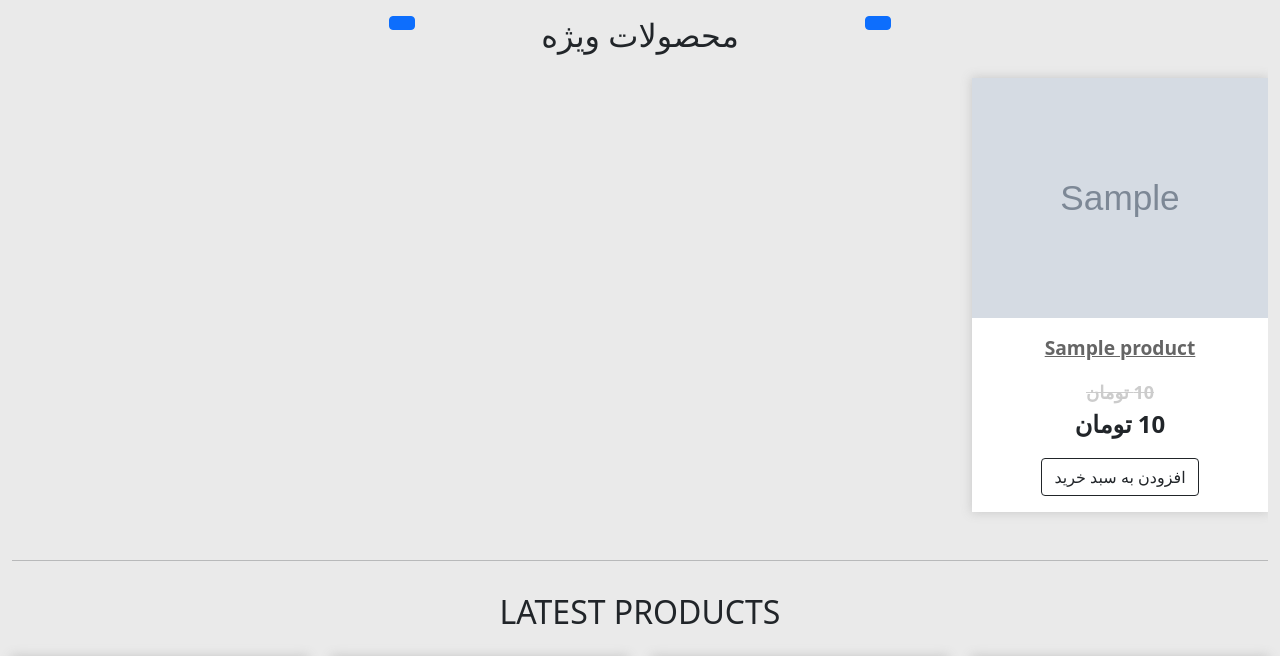
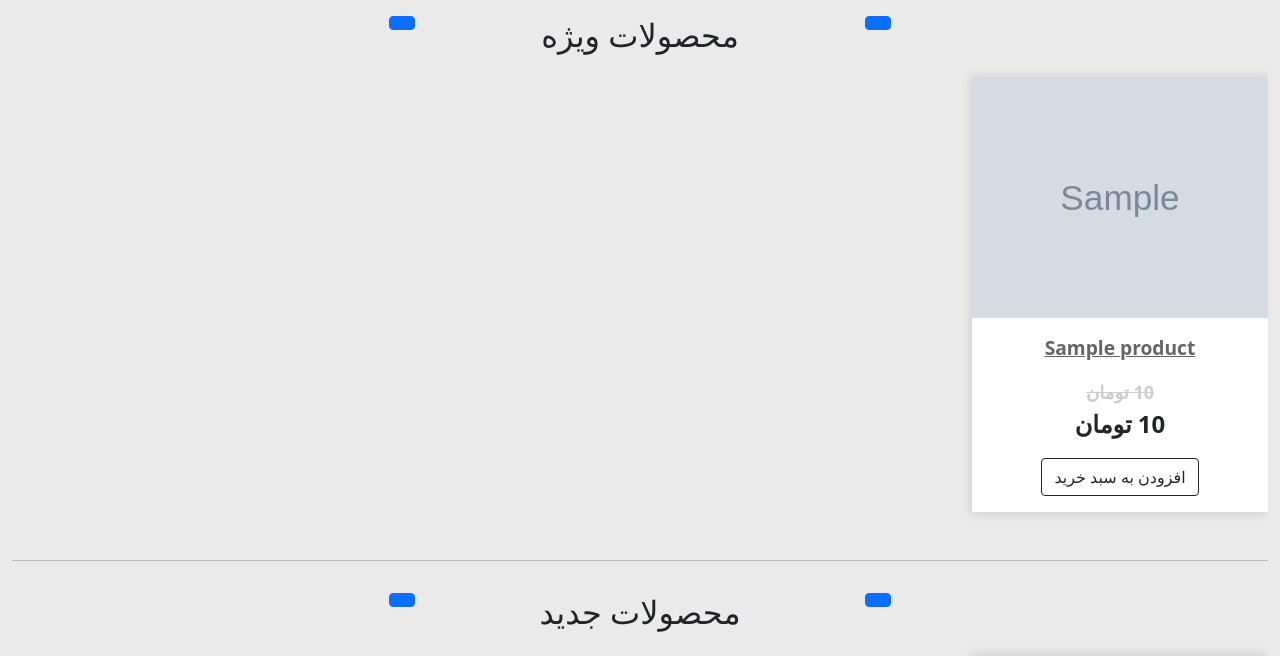
Before and after one commit to jvdi/online-store, a Django app: page / in a window 1280 px wide. Shown: the part 1196-1852 px from the top of the page. Run offline with Django 3.2, Linux system fonts and the light colour scheme; tables that the repository leaves empty hold one stand-in row (values such as "Sample post"); grey boxes marked "Sample" are stand-in pictures; some libraries are stand-ins or nearby versions; grey boxes are pictures that could not be loaded.

Commit message:
Tranlate to farsi and add more dynamic content

```diff
--- a/shop/templates/shop/index.html
+++ b/shop/templates/shop/index.html
@@ -39,7 +39,7 @@
 <div class="col-12 py-3">
     <div class="row">
         <div dir="ltr" class="col-4">
-            <a class="btn btn-primary mb-3" href="#carouselExampleIndicators2" role="button" data-bs-slide="next">
+            <a class="btn btn-primary mb-3" href="#carousel-featured_products" role="button" data-bs-slide="next">
                 <i class="fa fa-arrow-right"></i>
             </a>
         </div>
@@ -47,13 +47,13 @@
             <h2>محصولات ویژه</h2>
         </div>
         <div class="col-4">
-            <a class="btn btn-primary mb-3 mr-1" href="#carouselExampleIndicators2" role="button" data-bs-slide="prev">
+            <a class="btn btn-primary mb-3 mr-1" href="#carousel-featured_products" role="button" data-bs-slide="prev">
                 <i class="fa fa-arrow-left"></i>
             </a>
         </div>
     </div>
     <div class="col-12">
-    <div id="carouselExampleIndicators2" class="carousel slide" data-ride="carousel">
+    <div id="carousel-featured_products" class="carousel slide" data-ride="carousel">
     <div class="carousel-inner">
 
         <div class="carousel-item active">
@@ -75,12 +75,12 @@
                 <div class="row h-100">
                     <div class="col-12 p-0 mb-3">
                         <a href="#">
-                            <img id="img-id{{ forloop.counter }}" src="{{ data.image.url }}" class="img-fluid" >
+                            <img id="img-id-featured_products{{ forloop.counter }}" src="{{ data.image.url }}" class="img-fluid" >
                             <script>
-                                var img = document.getElementById("img-id{{ forloop.counter }}");
+                                var img = document.getElementById("img-id-featured_products{{ forloop.counter }}");
                                 var attr = img.getAttributeNode("src").value;
                                 var custom_src = attr.replace("/mysite/shop/static/","/static/");
-                                document.getElementById("img-id{{ forloop.counter }}").src = custom_src;
+                                document.getElementById("img-id-featured_products{{ forloop.counter }}").src = custom_src;
                             </script>
                         </a>
                     </div>
@@ -123,270 +123,184 @@
 </div>
 
 <!-- Latest Product -->
-<div class="col-12">
-    <div class="row">
 <div class="col-12 py-3">
     <div class="row">
-                <div class="col-12 text-center text-uppercase">
-                    <h2>Latest Products</h2>
+        <div dir="ltr" class="col-4">
+            <a class="btn btn-primary mb-3" href="#carousel-latest_product" role="button" data-bs-slide="next">
+                <i class="fa fa-arrow-right"></i>
+            </a>
+        </div>
+        <div class="col-4 text-center">
+            <h2>محصولات جدید</h2>
+        </div>
+        <div class="col-4">
+            <a class="btn btn-primary mb-3 mr-1" href="#carousel-latest_product" role="button" data-bs-slide="prev">
+                <i class="fa fa-arrow-left"></i>
+            </a>
         </div>
     </div>
+    <div class="col-12">
+    <div id="carousel-latest_product" class="carousel slide" data-ride="carousel">
+    <div class="carousel-inner">
+
+        <div class="carousel-item active">
         <div class="row">
 
-                <!-- Product -->
+        {% for data in product %}
+        {% if forloop.counter|divisibleby:5 %}
+
+        </div>
+        </div>
+
+        <div class="carousel-item">
+        <div class="row">
+
+        {% endif %}
+        <!-- Product {{ forloop.counter }} -->
         <div class="col-lg-3 col-sm-6 my-3">
             <div class="col-12 bg-white text-center h-100 product-item">
-                        <span class="new">New</span>
                 <div class="row h-100">
                     <div class="col-12 p-0 mb-3">
-                                <a href="product.html">
-                                    <img src="{% static 'shop/images/image-1.jpg' %}" class="img-fluid">
+                        <a href="#">
+                            <img id="img-id-latest_product{{ forloop.counter }}" src="{{ data.image.url }}" class="img-fluid" >
+                            <script>
+                                var img = document.getElementById("img-id-latest_product{{ forloop.counter }}");
+                                var attr = img.getAttributeNode("src").value;
+                                var custom_src = attr.replace("/mysite/shop/static/","/static/");
+                                document.getElementById("img-id-latest_product{{ forloop.counter }}").src = custom_src;
+                            </script>
                         </a>
                     </div>
                     <div class="col-12 mb-3">
-                                <a href="product.html" class="product-name">Sony Alpha DSLR Camera</a>
+                        <a href="product.html" class="product-name">{{ data.name }}</a>
                     </div>
                     <div class="col-12 mb-3">
                         <span class="product-price-old">
-                                    $500
+                        {% if data.price_old is null %}
+                        {% else %}
+                            {{ data.price_old }} تومان
+                        {% endif %}
                         </span>
                         <br>
                         <span class="product-price">
-                                    $500
+                            {{ data.price }} تومان
                         </span>
                     </div>
                     <div class="col-12 mb-3 align-self-end">
-                                <button class="btn btn-outline-dark" type="button"><i class="fas fa-cart-plus mr-2"></i>Add to cart</button>
+                        <button class="btn btn-outline-dark" type="button"><i class="fas fa-cart-plus mr-2"></i>افزودن به سبد خرید</button>
                     </div>
                 </div>
             </div>
         </div>
-                <!-- Product -->
+        <!-- Product {{ forloop.counter }} - end-->
+        {% endfor %}
 
-                <!-- Product -->
-                <div class="col-lg-3 col-sm-6 my-3">
-                    <div class="col-12 bg-white text-center h-100 product-item">
-                        <span class="new">New</span>
-                        <div class="row h-100">
-                            <div class="col-12 p-0 mb-3">
-                                <a href="product.html">
-                                    <img src="{% static 'shop/images/image-2.jpg' %}" class="img-fluid">
-                                </a>
-                            </div>
-                            <div class="col-12 mb-3">
-                                <a href="product.html" class="product-name">Optoma 4K HDR Projector</a>
-                            </div>
-                            <div class="col-12 mb-3">
-                                <span class="product-price">
-                                    $1,500
-                                </span>
-                            </div>
-                            <div class="col-12 mb-3 align-self-end">
-                                <button class="btn btn-outline-dark" type="button"><i class="fas fa-cart-plus mr-2"></i>Add to cart</button>
         </div>
         </div>
-                    </div>
-                </div>
-                <!-- Product -->
-
-                <!-- Product -->
-                <div class="col-lg-3 col-sm-6 my-3">
-                    <div class="col-12 bg-white text-center h-100 product-item">
-                        <span class="new">New</span>
-                        <div class="row h-100">
-                            <div class="col-12 p-0 mb-3">
-                                <a href="product.html">
-                                    <img src="{% static 'shop/images/image-3.jpg' %}" class="img-fluid">
-                                </a>
-                            </div>
-                            <div class="col-12 mb-3">
-                                <a href="product.html" class="product-name">HP Envy Specter 360</a>
-                            </div>
-                            <div class="col-12 mb-3">
-                                <div class="product-price-old">
-                                    $2,800
-                                </div>
-                                <span class="product-price">
-                                    $2,500
-                                </span>
-                            </div>
-                            <div class="col-12 mb-3 align-self-end">
-                                <button class="btn btn-outline-dark" type="button"><i class="fas fa-cart-plus mr-2"></i>Add to cart</button>
-                            </div>
-                        </div>
-                    </div>
-                </div>
-                <!-- Product -->
-
-                <!-- Product -->
-                <div class="col-lg-3 col-sm-6 my-3">
-                    <div class="col-12 bg-white text-center h-100 product-item">
-                        <span class="new">New</span>
-                        <div class="row h-100">
-                            <div class="col-12 p-0 mb-3">
-                                <a href="product.html">
-                                    <img src="{% static 'shop/images/image-4.jpg' %}" class="img-fluid">
-                                </a>
-                            </div>
-                            <div class="col-12 mb-3">
-                                <a href="product.html" class="product-name">Dell Alienware Area 51</a>
-                            </div>
-                            <div class="col-12 mb-3">
-                                <span class="product-price">
-                                    $4,500
-                                </span>
-                            </div>
-                            <div class="col-12 mb-3 align-self-end">
-                                <button class="btn btn-outline-dark" type="button"><i class="fas fa-cart-plus mr-2"></i>Add to cart</button>
-                            </div>
-                        </div>
-                    </div>
-                </div>
-                <!-- Product -->
 
     </div>
     </div>
     </div>
+
 </div>
-<!-- Latest Products -->
+<!-- Latest Products - end -->
 
 <div class="col-12">
     <hr>
 </div>
 
 <!-- Top Selling Products -->
-<div class="col-12">
-    <div class="row">
 <div class="col-12 py-3">
     <div class="row">
-                <div class="col-12 text-center text-uppercase">
-                    <h2>Top Selling Products</h2>
+        <div dir="ltr" class="col-4">
+            <a class="btn btn-primary mb-3" href="#carousel-top_selling_products" role="button" data-bs-slide="next">
+                <i class="fa fa-arrow-right"></i>
+            </a>
+        </div>
+        <div class="col-4 text-center">
+            <h2>محصولات پرفروش</h2>
+        </div>
+        <div class="col-4">
+            <a class="btn btn-primary mb-3 mr-1" href="#carousel-top_selling_products" role="button" data-bs-slide="prev">
+                <i class="fa fa-arrow-left"></i>
+            </a>
         </div>
     </div>
+    <div class="col-12">
+    <div id="carousel-top_selling_products" class="carousel slide" data-ride="carousel">
+    <div class="carousel-inner">
+
+        <div class="carousel-item active">
         <div class="row">
 
-                <!-- Product -->
+        {% for data in product %}
+        {% if forloop.counter|divisibleby:5 %}
+
+        </div>
+        </div>
+
+        <div class="carousel-item">
+        <div class="row">
+
+        {% endif %}
+        <!-- Product {{ forloop.counter }} -->
         <div class="col-lg-3 col-sm-6 my-3">
             <div class="col-12 bg-white text-center h-100 product-item">
                 <div class="row h-100">
                     <div class="col-12 p-0 mb-3">
-                                <a href="product.html">
-                                    <img src="{% static 'shop/images/image-1.jpg' %}" class="img-fluid">
+                        <a href="#">
+                            <img id="img-id-top_selling_products{{ forloop.counter }}" src="{{ data.image.url }}" class="img-fluid" >
+                            <script>
+                                var img = document.getElementById("img-id-top_selling_products{{ forloop.counter }}");
+                                var attr = img.getAttributeNode("src").value;
+                                var custom_src = attr.replace("/mysite/shop/static/","/static/");
+                                document.getElementById("img-id-top_selling_products{{ forloop.counter }}").src = custom_src;
+                            </script>
                         </a>
                     </div>
                     <div class="col-12 mb-3">
-                                <a href="product.html" class="product-name">Sony Alpha DSLR Camera</a>
+                        <a href="product.html" class="product-name">{{ data.name }}</a>
                     </div>
                     <div class="col-12 mb-3">
                         <span class="product-price-old">
-                                    $500
+                        {% if data.price_old is null %}
+                        {% else %}
+                            {{ data.price_old }} تومان
+                        {% endif %}
                         </span>
                         <br>
                         <span class="product-price">
-                                    $500
+                            {{ data.price }} تومان
                         </span>
                     </div>
                     <div class="col-12 mb-3 align-self-end">
-                                <button class="btn btn-outline-dark" type="button"><i class="fas fa-cart-plus mr-2"></i>Add to cart</button>
+                        <button class="btn btn-outline-dark" type="button"><i class="fas fa-cart-plus mr-2"></i>افزودن به سبد خرید</button>
                     </div>
                 </div>
             </div>
         </div>
-                <!-- Product -->
+        <!-- Product {{ forloop.counter }} - end-->
+        {% endfor %}
 
-                <!-- Product -->
-                <div class="col-lg-3 col-sm-6 my-3">
-                    <div class="col-12 bg-white text-center h-100 product-item">
-                        <div class="row h-100">
-                            <div class="col-12 p-0 mb-3">
-                                <a href="product.html">
-                                    <img src="{% static 'shop/images/image-2.jpg' %}" class="img-fluid">
-                                </a>
-                            </div>
-                            <div class="col-12 mb-3">
-                                <a href="product.html" class="product-name">Optoma 4K HDR Projector</a>
-                            </div>
-                            <div class="col-12 mb-3">
-                                <span class="product-price">
-                                    $1,500
-                                </span>
-                            </div>
-                            <div class="col-12 mb-3 align-self-end">
-                                <button class="btn btn-outline-dark" type="button"><i class="fas fa-cart-plus mr-2"></i>Add to cart</button>
         </div>
         </div>
-                    </div>
-                </div>
-                <!-- Product -->
-
-                <!-- Product -->
-                <div class="col-lg-3 col-sm-6 my-3">
-                    <div class="col-12 bg-white text-center h-100 product-item">
-                        <div class="row h-100">
-                            <div class="col-12 p-0 mb-3">
-                                <a href="product.html">
-                                    <img src="{% static 'shop/images/image-3.jpg' %}" class="img-fluid">
-                                </a>
-                            </div>
-                            <div class="col-12 mb-3">
-                                <a href="product.html" class="product-name">HP Envy Specter 360</a>
-                            </div>
-                            <div class="col-12 mb-3">
-                                <div class="product-price-old">
-                                    $2,800
-                                </div>
-                                <span class="product-price">
-                                    $2,500
-                                </span>
-                            </div>
-                            <div class="col-12 mb-3 align-self-end">
-                                <button class="btn btn-outline-dark" type="button"><i class="fas fa-cart-plus mr-2"></i>Add to cart</button>
-                            </div>
-                        </div>
-                    </div>
-                </div>
-                <!-- Product -->
-
-                <!-- Product -->
-                <div class="col-lg-3 col-sm-6 my-3">
-                    <div class="col-12 bg-white text-center h-100 product-item">
-                        <div class="row h-100">
-                            <div class="col-12 p-0 mb-3">
-                                <a href="product.html">
-                                    <img src="{% static 'shop/images/image-4.jpg' %}" class="img-fluid">
-                                </a>
-                            </div>
-                            <div class="col-12 mb-3">
-                                <a href="product.html" class="product-name">Dell Alienware Area 51</a>
-                            </div>
-                            <div class="col-12 mb-3">
-                                <span class="product-price">
-                                    $4,500
-                                </span>
-                            </div>
-                            <div class="col-12 mb-3 align-self-end">
-                                <button class="btn btn-outline-dark" type="button"><i class="fas fa-cart-plus mr-2"></i>Add to cart</button>
-                            </div>
-                        </div>
-                    </div>
-                </div>
-                <!-- Product -->
 
     </div>
     </div>
     </div>
+
 </div>
-<!-- Top Selling Products -->
+<!-- Latest Products - end -->
 
 <div class="col-12 py-3 bg-light d-sm-block d-none">
-    <div class="row">
+    <div class="row justify-content-center">
         <div class="col-lg-3 col ml-auto large-holder">
             <div class="row">
                 <div class="col-auto ml-auto large-icon">
                     <i class="fas fa-money-bill" style="color:seagreen;"></i>
                 </div>
                 <div class="col-auto mr-auto large-text">
-                    Best Price
+                    بهترین قیمت
                 </div>
             </div>
         </div>
@@ -396,7 +310,7 @@
                     <i class="fas fa-truck-moving"></i>
                 </div>
                 <div class="col-auto mr-auto large-text">
-                    Fast Delivery
+                    تحویل سریع
                 </div>
             </div>
         </div>
@@ -406,12 +320,13 @@
                     <i class="fas fa-check" style="color: limegreen;"></i>
                 </div>
                 <div class="col-auto mr-auto large-text">
-                    Genuine Products
+                    کالای اصلی
                 </div>
             </div>
         </div>
     </div>
 </div>
+
 </main>
 </div>
 <!-- Main Content - end -->
```
Lines whose indentation alone changed are shown as unchanged.
